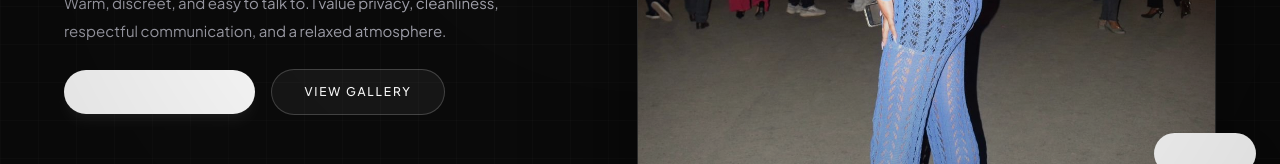
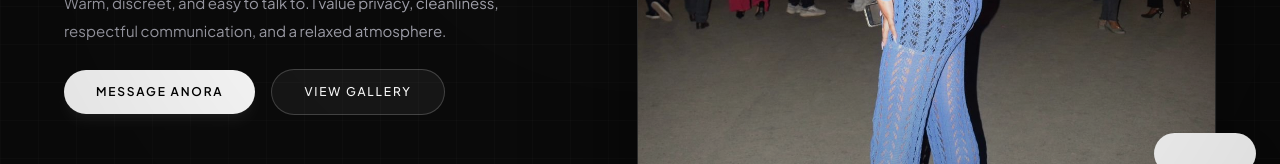
Before and after one commit to MohitAhlawat93/dancer-portfolio, a Next.js app: page / in a window 1280 px wide. Shown: the part 602-766 px from the top of the page. Built offline with nearby package versions, Linux system fonts and the light colour scheme; no server answers.

Commit message:
Apply reliable hero CTA contrast

```diff
--- a/components/sections/Hero.tsx
+++ b/components/sections/Hero.tsx
@@ -38,7 +38,7 @@ export function Hero() {
             <a
               href="#contact"
               aria-label="Message Anora"
-              className="inline-flex items-center justify-center rounded-full bg-white px-8 py-3.5 text-xs font-semibold uppercase tracking-[0.15em] text-black shadow-lg shadow-white/5 transition-all duration-200 hover:bg-neutral-200 active:scale-95"
+              className="luxury-light-button inline-flex items-center justify-center rounded-full px-8 py-3.5 text-xs font-semibold uppercase tracking-[0.15em] shadow-lg shadow-white/5 transition-all duration-200 active:scale-95"
             >
               Message Anora
             </a>
```
